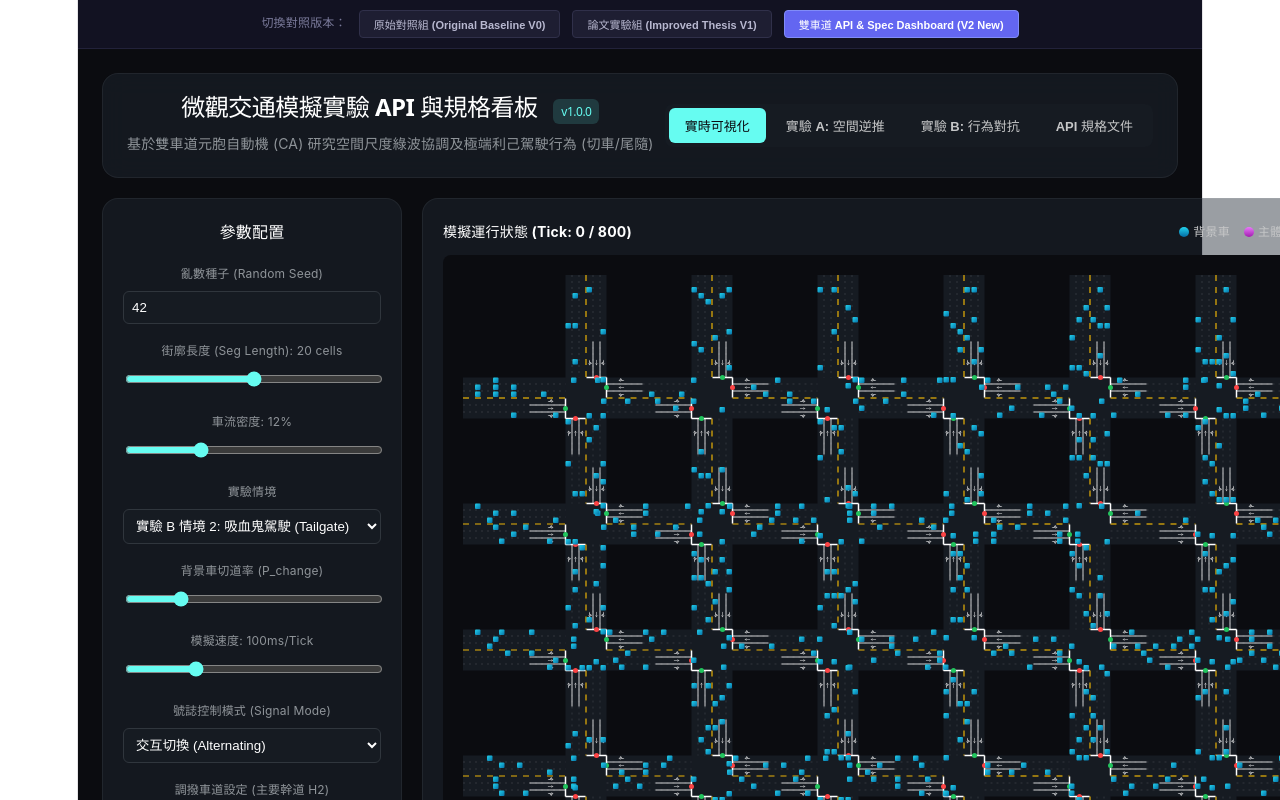
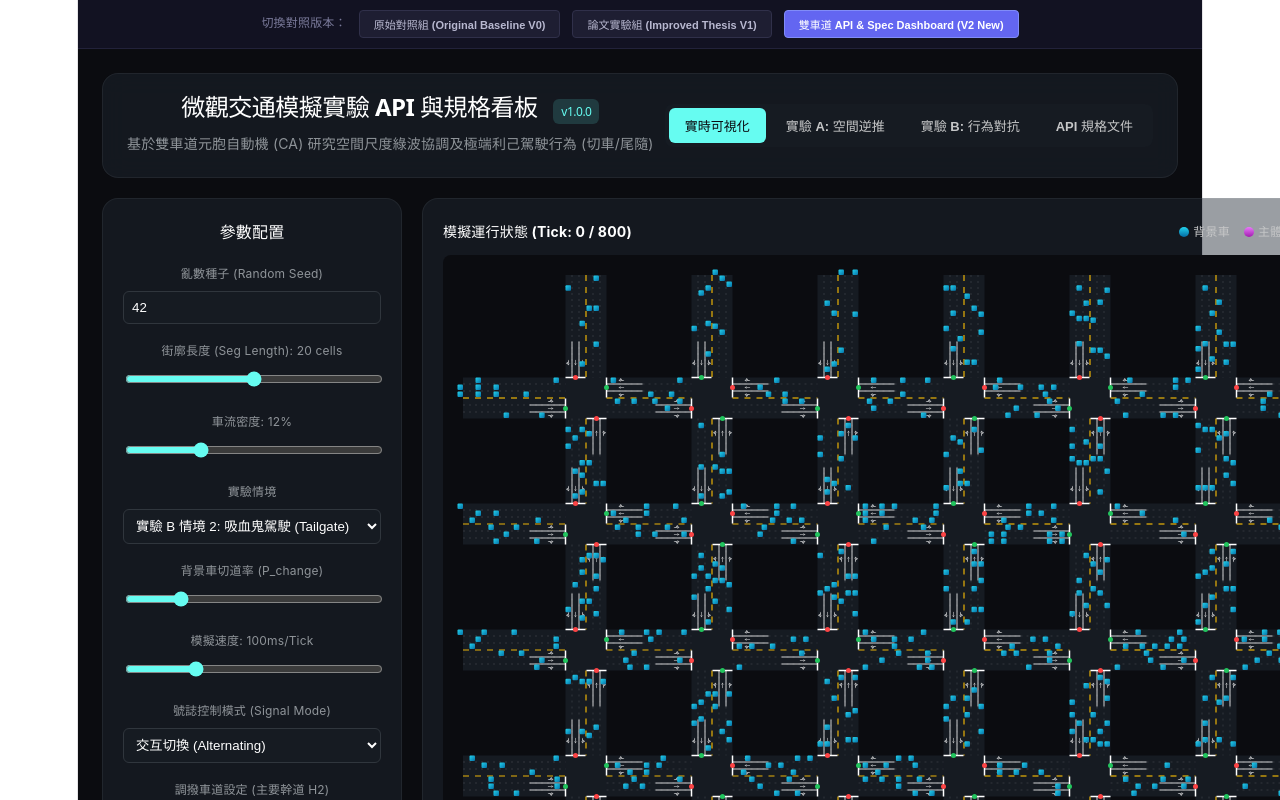
Before and after one commit to sidlin0932/traffic-simulation, a React (Vite) app: page / in a window 1280 px wide. Shown: the top 800 px of the page. Built offline with nearby package versions, Linux system fonts and the light colour scheme.

Commit message:
fix: correct vertical road RHT directions and fix vehicle coordinates exceeding stop lines

```diff
--- a/src/components/TrafficSimSpec.jsx
+++ b/src/components/TrafficSimSpec.jsx
@@ -101,6 +101,144 @@ export default function TrafficSimSpec() {
     laneInterpolation.current.clear();
   };
 
+  const getVehicleCoords = (roadType, idx, lane, pos, currentSim) => {
+    if (!currentSim) return { px: 0, py: 0 };
+    const g = currentSim.g;
+    const C = 6;
+    const LANE_GAP = 1;
+    const PAD = 20;
+    const ROAD_W = C * 6 + LANE_GAP * 5;
+    const hRoadY = (r) => PAD + g.vInt[r] * C + C / 2 - ROAD_W / 2;
+    const vRoadX = (c) => PAD + g.hInt[c] * C + C / 2 - ROAD_W / 2;
+
+    let px = 0;
+    let py = 0;
+
+    const bwdCountH = currentSim.hBwd[idx] ? currentSim.hBwd[idx].length : 3;
+    const bwdCountV = currentSim.vBwd[idx] ? currentSim.vBwd[idx].length : 3;
+    const fwdCountV = currentSim.vFwd[idx] ? currentSim.vFwd[idx].length : 3;
+
+    if (roadType === 'hFwd' || roadType === 'hBwd') {
+      const y0 = hRoadY(idx);
+      if (roadType === 'hFwd') {
+        py = y0 + (bwdCountH + lane) * (C + LANE_GAP);
+
+        let found = false;
+        let prevX = PAD;
+        let prevCell = -1;
+        for (let c = 0; c < g.NUM_V; c++) {
+          const stopCell = g.hInt[c];
+          if (pos < stopCell) {
+            const startX = prevX;
+            const endX = vRoadX(c);
+            const cellsInSeg = stopCell - prevCell - 1;
+            const localPos = pos - prevCell - 1;
+            px = startX + localPos * (endX - startX - C) / Math.max(1, cellsInSeg - 1);
+            found = true;
+            break;
+          } else if (pos === stopCell) {
+            px = vRoadX(c) + ROAD_W / 2 - C / 2;
+            found = true;
+            break;
+          }
+          prevX = vRoadX(c) + ROAD_W;
+          prevCell = stopCell;
+        }
+        if (!found) {
+          px = prevX + (pos - prevCell - 1) * C;
+        }
+      } else {
+        py = y0 + lane * (C + LANE_GAP);
+        const physPos = mirror(pos, g.HLEN);
+
+        let found = false;
+        let prevX = PAD + g.HLEN * C;
+        let prevCell = g.HLEN;
+        for (let c = g.NUM_V - 1; c >= 0; c--) {
+          const stopCell = g.hInt[c];
+          if (physPos > stopCell) {
+            const startX = prevX;
+            const endX = vRoadX(c) + ROAD_W;
+            const cellsInSeg = prevCell - stopCell - 1;
+            const localPos = prevCell - physPos - 1;
+            px = startX - localPos * (startX - endX - C) / Math.max(1, cellsInSeg - 1) - C;
+            found = true;
+            break;
+          } else if (physPos === stopCell) {
+            px = vRoadX(c) + ROAD_W / 2 - C / 2;
+            found = true;
+            break;
+          }
+          prevX = vRoadX(c);
+          prevCell = stopCell;
+        }
+        if (!found) {
+          px = prevX - (prevCell - physPos - 1) * C - C;
+        }
+      }
+    } else {
+      const x0 = vRoadX(idx);
+      if (roadType === 'vFwd') {
+        px = x0 + lane * (C + LANE_GAP);
+
+        let found = false;
+        let prevY = PAD;
+        let prevCell = -1;
+        for (let r = 0; r < g.NUM_H; r++) {
+          const stopCell = g.vInt[r];
+          if (pos < stopCell) {
+            const startY = prevY;
+            const endY = hRoadY(r);
+            const cellsInSeg = stopCell - prevCell - 1;
+            const localPos = pos - prevCell - 1;
+            py = startY + localPos * (endY - startY - C) / Math.max(1, cellsInSeg - 1);
+            found = true;
+            break;
+          } else if (pos === stopCell) {
+            py = hRoadY(r) + ROAD_W / 2 - C / 2;
+            found = true;
+            break;
+          }
+          prevY = hRoadY(r) + ROAD_W;
+          prevCell = stopCell;
+        }
+        if (!found) {
+          py = prevY + (pos - prevCell - 1) * C;
+        }
+      } else {
+        px = x0 + (fwdCountV + lane) * (C + LANE_GAP);
+        const physPos = mirror(pos, g.VLEN);
+
+        let found = false;
+        let prevY = PAD + g.VLEN * C;
+        let prevCell = g.VLEN;
+        for (let r = g.NUM_H - 1; r >= 0; r--) {
+          const stopCell = g.vInt[r];
+          if (physPos > stopCell) {
+            const startY = prevY;
+            const endY = hRoadY(r) + ROAD_W;
+            const cellsInSeg = prevCell - stopCell - 1;
+            const localPos = prevCell - physPos - 1;
+            py = startY - localPos * (startY - endY - C) / Math.max(1, cellsInSeg - 1) - C;
+            found = true;
+            break;
+          } else if (physPos === stopCell) {
+            py = hRoadY(r) + ROAD_W / 2 - C / 2;
+            found = true;
+            break;
+          }
+          prevY = hRoadY(r);
+          prevCell = stopCell;
+        }
+        if (!found) {
+          py = prevY - (prevCell - physPos - 1) * C - C;
+        }
+      }
+    }
+
+    return { px, py };
+  };
+
   useEffect(() => {
     initializeSimulation();
     return () => {
@@ -407,7 +545,7 @@ export default function TrafficSimSpec() {
       const bwdCount = sim.vBwd[c].length;
 
       // 1. Center Line / Reversible Lane Line
-      const boundaryX = x0 + bwdCount * (C + LANE_GAP) - LANE_GAP / 2;
+      const boundaryX = x0 + fwdCount * (C + LANE_GAP) - LANE_GAP / 2;
       if (sim.revModeV[c] === "none") {
         drawVerticalLineInSegments(c, boundaryX, "#eab308", 1.2, [6, 6]);
       } else {
@@ -416,9 +554,24 @@ export default function TrafficSimSpec() {
       }
 
       // 2. Draw lane lines
-      // vBwd lane dividers (left half, Northbound)
+      // vFwd lane dividers (left half, Southbound)
+      for (let l = 1; l < fwdCount; l++) {
+        const xL = x0 + l * (C + LANE_GAP) - LANE_GAP / 2;
+        drawVerticalLineInSegments(c, xL, "rgba(255, 255, 255, 0.15)", 0.8, [2, 4]);
+
+        ctx.strokeStyle = "#ffffff";
+        ctx.lineWidth = 0.8;
+        ctx.setLineDash([]);
+        for (let r = 0; r < g.NUM_H; r++) {
+          if (!g.present[r][c]) continue;
+          const stopY = hRoadY(r);
+          const startY = Math.max(PAD, stopY - 6 * C);
+          ctx.beginPath(); ctx.moveTo(xL, startY); ctx.lineTo(xL, stopY); ctx.stroke();
+        }
+      }
+      // vBwd lane dividers (right half, Northbound)
       for (let l = 1; l < bwdCount; l++) {
-        const xL = x0 + l * (C + LANE_GAP) - LANE_GAP / 2;
+        const xL = x0 + (fwdCount + l) * (C + LANE_GAP) - LANE_GAP / 2;
         drawVerticalLineInSegments(c, xL, "rgba(255, 255, 255, 0.15)", 0.8, [2, 4]);
 
         ctx.strokeStyle = "#ffffff";
@@ -431,21 +584,6 @@ export default function TrafficSimSpec() {
           ctx.beginPath(); ctx.moveTo(xL, stopY); ctx.lineTo(xL, endY); ctx.stroke();
         }
       }
-      // vFwd lane dividers (right half, Southbound)
-      for (let l = 1; l < fwdCount; l++) {
-        const xL = x0 + (bwdCount + l) * (C + LANE_GAP) - LANE_GAP / 2;
-        drawVerticalLineInSegments(c, xL, "rgba(255, 255, 255, 0.15)", 0.8, [2, 4]);
-
-        ctx.strokeStyle = "#ffffff";
-        ctx.lineWidth = 0.8;
-        ctx.setLineDash([]);
-        for (let r = 0; r < g.NUM_H; r++) {
-          if (!g.present[r][c]) continue;
-          const stopY = hRoadY(r);
-          const startY = Math.max(PAD, stopY - 6 * C);
-          ctx.beginPath(); ctx.moveTo(xL, startY); ctx.lineTo(xL, stopY); ctx.stroke();
-        }
-      }
 
       // 3. Draw Stop Lines
       ctx.strokeStyle = "#ffffff";
@@ -453,34 +591,34 @@ export default function TrafficSimSpec() {
       ctx.setLineDash([]);
       for (let r = 0; r < g.NUM_H; r++) {
         if (!g.present[r][c]) continue;
-        // vBwd stop line (left half, Northbound, stops at bottom edge)
+        // vFwd stop line (left half, Southbound, stops at top edge)
+        const yFwd = hRoadY(r);
+        ctx.beginPath(); ctx.moveTo(x0, yFwd); ctx.lineTo(x0 + fwdCount * (C + LANE_GAP) - LANE_GAP, yFwd); ctx.stroke();
+        // vBwd stop line (right half, Northbound, stops at bottom edge)
         const yBwd = hRoadY(r) + ROAD_W;
-        ctx.beginPath(); ctx.moveTo(x0, yBwd); ctx.lineTo(x0 + bwdCount * (C + LANE_GAP) - LANE_GAP, yBwd); ctx.stroke();
-        // vFwd stop line (right half, Southbound, stops at top edge)
-        const yFwd = hRoadY(r);
-        ctx.beginPath(); ctx.moveTo(x0 + bwdCount * (C + LANE_GAP), yFwd); ctx.lineTo(x0 + ROAD_W, yFwd); ctx.stroke();
+        ctx.beginPath(); ctx.moveTo(x0 + fwdCount * (C + LANE_GAP), yBwd); ctx.lineTo(x0 + ROAD_W, yBwd); ctx.stroke();
       }
 
       // 4. Draw Lane Direction Arrows
       for (let r = 0; r < g.NUM_H; r++) {
         if (!g.present[r][c]) continue;
 
-        // vBwd Arrows (driver goes North ^|, rot = Math.PI * 1.5, left half)
+        // vFwd Arrows (driver goes South |v, rot = Math.PI / 2, left half)
+        const yArrow = hRoadY(r) - 3 * C + C / 2;
+        for (let l = 0; l < fwdCount; l++) {
+          let type = "straight";
+          if (l === fwdCount - 1) type = "straight_left";
+          else if (l === 0) type = "straight_right";
+          drawVectorArrow(x0 + l * (C + LANE_GAP) + C / 2, yArrow, Math.PI / 2, type);
+        }
+
+        // vBwd Arrows (driver goes North ^|, rot = Math.PI * 1.5, right half)
         const yArrowBwd = hRoadY(r) + ROAD_W + 2 * C + C / 2;
         for (let l = 0; l < bwdCount; l++) {
           let type = "straight";
-          if (l === bwdCount - 1) type = "straight_left";
-          else if (l === 0) type = "straight_right";
-          drawVectorArrow(x0 + l * (C + LANE_GAP) + C / 2, yArrowBwd, Math.PI * 1.5, type);
-        }
-
-        // vFwd Arrows (driver goes South |v, rot = Math.PI / 2, right half)
-        const yArrow = hRoadY(r) - 3 * C + C / 2;
-        for (let l = 0; l < fwdCount; l++) {
-          let type = "straight";
           if (l === 0) type = "straight_left";
-          else if (l === fwdCount - 1) type = "straight_right";
-          drawVectorArrow(x0 + (bwdCount + l) * (C + LANE_GAP) + C / 2, yArrow, Math.PI / 2, type);
+          else if (l === bwdCount - 1) type = "straight_right";
+          drawVectorArrow(x0 + (fwdCount + l) * (C + LANE_GAP) + C / 2, yArrowBwd, Math.PI * 1.5, type);
         }
       }
     }
@@ -507,14 +645,14 @@ export default function TrafficSimSpec() {
         ctx.fillStyle = hg ? theme.success : theme.danger;
         ctx.beginPath(); ctx.arc(hBwdX, hBwdY, 2.5, 0, Math.PI * 2); ctx.fill();
 
-        // 3. vFwd Light (going South, right half, stops at top edge)
-        const vFwdX = vRoadX(c) + bwdCountV * (C + LANE_GAP) + fwdCountV * (C + LANE_GAP) / 2 - LANE_GAP / 2;
+        // 3. vFwd Light (going South, left half, stops at top edge)
+        const vFwdX = vRoadX(c) + fwdCountV * (C + LANE_GAP) / 2 - LANE_GAP / 2;
         const vFwdY = hRoadY(r);
         ctx.fillStyle = !hg ? theme.success : theme.danger;
         ctx.beginPath(); ctx.arc(vFwdX, vFwdY, 2.5, 0, Math.PI * 2); ctx.fill();
 
-        // 4. vBwd Light (going North, left half, stops at bottom edge)
-        const vBwdX = vRoadX(c) + bwdCountV * (C + LANE_GAP) / 2 - LANE_GAP / 2;
+        // 4. vBwd Light (going North, right half, stops at bottom edge)
+        const vBwdX = vRoadX(c) + fwdCountV * (C + LANE_GAP) + bwdCountV * (C + LANE_GAP) / 2 - LANE_GAP / 2;
         const vBwdY = hRoadY(r) + ROAD_W;
         ctx.fillStyle = !hg ? theme.success : theme.danger;
         ctx.beginPath(); ctx.arc(vBwdX, vBwdY, 2.5, 0, Math.PI * 2); ctx.fill();
@@ -528,26 +666,7 @@ export default function TrafficSimSpec() {
       const lane = car.lane;
       const pos = car.pos;
 
-      let px = 0;
-      let py = 0;
-
-      const bwdCountH = sim.hBwd[idx] ? sim.hBwd[idx].length : 3;
-      const bwdCountV = sim.vBwd[idx] ? sim.vBwd[idx].length : 3;
-
-      // Coordinate matching (RHT - Right Hand Traffic)
-      if (roadType === 'hFwd') {
-        px = PAD + pos * C;
-        py = hRoadY(idx) + (bwdCountH + lane) * (C + LANE_GAP);
-      } else if (roadType === 'hBwd') {
-        px = PAD + mirror(pos, g.HLEN) * C;
-        py = hRoadY(idx) + lane * (C + LANE_GAP);
-      } else if (roadType === 'vFwd') {
-        px = vRoadX(idx) + (bwdCountV + lane) * (C + LANE_GAP);
-        py = PAD + pos * C;
-      } else if (roadType === 'vBwd') {
-        px = vRoadX(idx) + lane * (C + LANE_GAP);
-        py = PAD + mirror(pos, g.VLEN) * C;
-      }
+      const { px, py } = getVehicleCoords(roadType, idx, lane, pos, sim);
 
       // Highlight tracked car
       if (trackedVehicleId === car.id) {
@@ -606,24 +725,7 @@ export default function TrafficSimSpec() {
     let minDist = 15; // Max click distance 15px
 
     activeVehicles.forEach(car => {
-      let px = 0, py = 0;
-      const idx = car.roadIdx;
-      const bwdCountH = sim.hBwd[idx] ? sim.hBwd[idx].length : 3;
-      const bwdCountV = sim.vBwd[idx] ? sim.vBwd[idx].length : 3;
-
-      if (car.roadType === 'hFwd') {
-        px = PAD + car.pos * C;
-        py = hRoadY(idx) + (bwdCountH + car.lane) * (C + LANE_GAP);
-      } else if (car.roadType === 'hBwd') {
-        px = PAD + mirror(car.pos, g.HLEN) * C;
-        py = hRoadY(idx) + car.lane * (C + LANE_GAP);
-      } else if (car.roadType === 'vFwd') {
-        px = vRoadX(idx) + (bwdCountV + car.lane) * (C + LANE_GAP);
-        py = PAD + car.pos * C;
-      } else if (car.roadType === 'vBwd') {
-        px = vRoadX(idx) + car.lane * (C + LANE_GAP);
-        py = PAD + mirror(car.pos, g.VLEN) * C;
-      }
+      const { px, py } = getVehicleCoords(car.roadType, car.roadIdx, car.lane, car.pos, sim);
 
       const dist = Math.sqrt((x - px) ** 2 + (y - py) ** 2);
       if (dist < minDist) {
```
